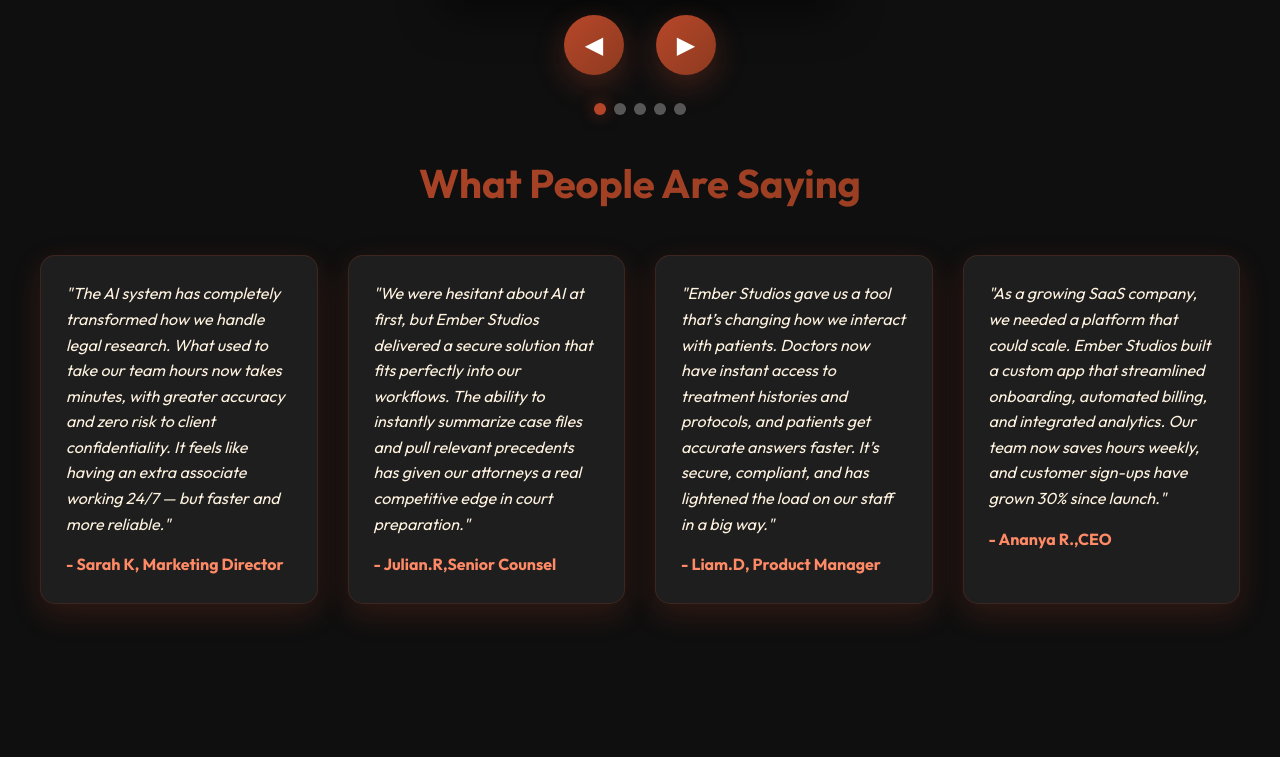
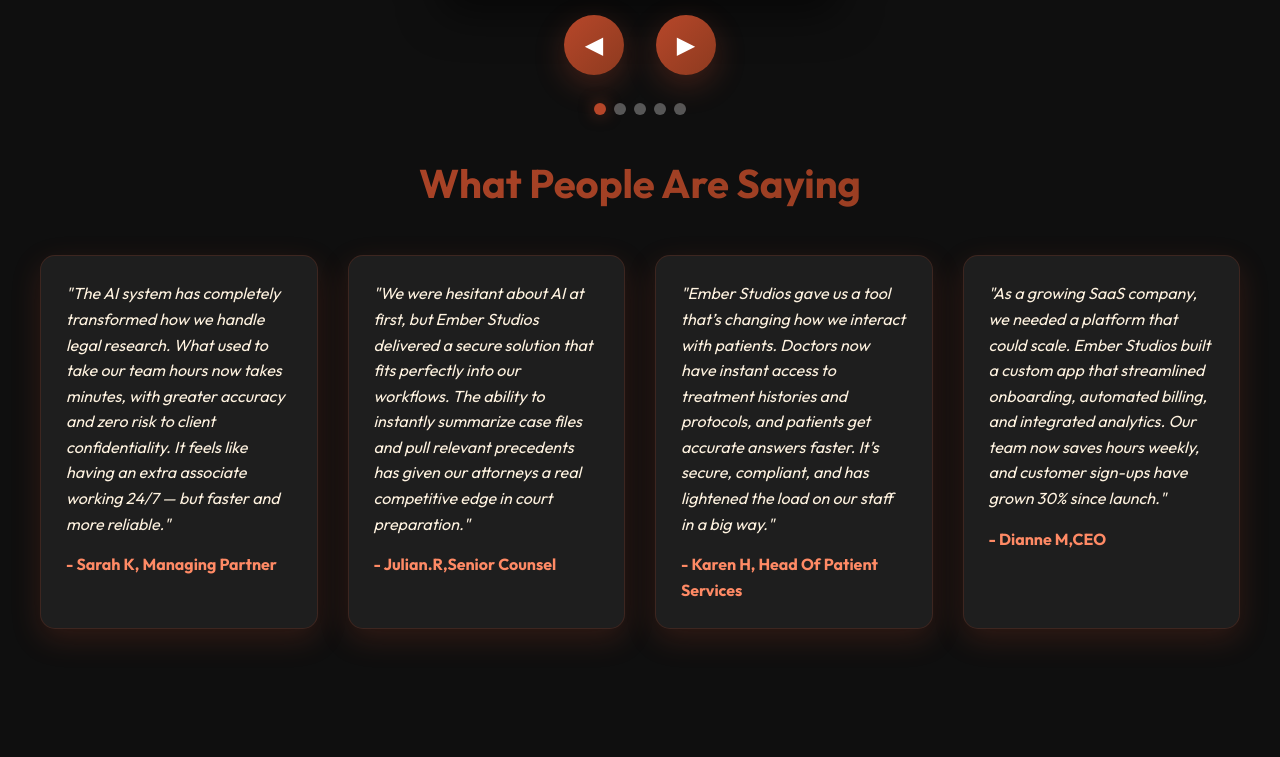
Before and after one commit to DaMike7/EmberAgencyPortfolio, a plain HTML site: page index.html in a window 1280 px wide. Shown: the part 4877-5634 px from the top of the page. Drawn offline with nearby package versions, Linux system fonts and the light colour scheme.

Commit message:
updated reviews

```diff
--- a/index.html
+++ b/index.html
@@ -1255,7 +1255,7 @@
         <!-- CTA -->
         <div style="text-align: center; margin-top: 60px;">
             <h3 style="color: #FFF3E0; font-size: 2rem; margin-bottom: 20px; font-weight: 600;">Ready to Work with the Best?</h3>
-            <p style="color: rgba(255, 243, 224, 0.8); font-size: 1.2rem; margin-bottom: 30px; max-width: 600px; margin-left: auto; margin-right: auto;">Join 50+ satisfied clients who chose Ember Studios for their digital transformation. Let's discuss your next project.</p>
+            <p style="color: rgba(255, 243, 224, 0.8); font-size: 1.2rem; margin-bottom: 30px; max-width: 600px; margin-left: auto; margin-right: auto;">Join 100+ satisfied clients who chose Ember Studios for their digital transformation. Let's discuss your next project.</p>
             <a href="#contact" style="display: inline-block; padding: 1.2rem 2.5rem; background: linear-gradient(135deg, #B7472A, #8D3A1F); color: white; text-decoration: none; border-radius: 50px; font-weight: 600; font-size: 1.1rem; transition: all 0.3s ease; box-shadow: 0 10px 30px rgba(183, 71, 42, 0.3);">Start Your Project Today</a>
         </div>
     </div>
@@ -1604,7 +1604,7 @@
         <div class="testimonial-grid" style="display:grid; grid-template-columns: repeat(auto-fit,minmax(250px,1fr)); gap: 30px; max-width:1200px; margin:0 auto;">
             <div class="testimonial-card animate-fade-up" style="background:#1E1E1E; padding:25px; border-radius:15px; box-shadow:0 10px 30px rgba(183, 71, 42, 0.2); border: 1px solid rgba(183, 71, 42, 0.2); transition: all 0.3s ease; color: #FFF3E0;">
             <p style="margin-bottom: 15px; font-style: italic; line-height: 1.6;">"The AI system has completely transformed how we handle legal research. What used to take our team hours now takes minutes, with greater accuracy and zero risk to client confidentiality. It feels like having an extra associate working 24/7 — but faster and more reliable."</p>
-            <strong style="color: #FF8A65;">- Sarah K, Marketing Director</strong>
+            <strong style="color: #FF8A65;">- Sarah K, Managing Partner</strong>
             </div>
             <div class="testimonial-card animate-fade-up" style="background:#1E1E1E; padding:25px; border-radius:15px; box-shadow:0 10px 30px rgba(183, 71, 42, 0.2); border: 1px solid rgba(183, 71, 42, 0.2); transition: all 0.3s ease; color: #FFF3E0;">
             <p style="margin-bottom: 15px; font-style: italic; line-height: 1.6;">"We were hesitant about AI at first, but Ember Studios delivered a secure solution that fits perfectly into our workflows. The ability to instantly summarize case files and pull relevant precedents has given our attorneys a real competitive edge in court preparation."</p>
@@ -1612,11 +1612,11 @@
             </div>
             <div class="testimonial-card animate-fade-up" style="background:#1E1E1E; padding:25px; border-radius:15px; box-shadow:0 10px 30px rgba(183, 71, 42, 0.2); border: 1px solid rgba(183, 71, 42, 0.2); transition: all 0.3s ease; color: #FFF3E0;">
             <p style="margin-bottom: 15px; font-style: italic; line-height: 1.6;">"Ember Studios gave us a tool that’s changing how we interact with patients. Doctors now have instant access to treatment histories and protocols, and patients get accurate answers faster. It’s secure, compliant, and has lightened the load on our staff in a big way."</p>
-            <strong style="color: #FF8A65;">- Liam.D, Product Manager</strong>
+            <strong style="color: #FF8A65;">- Karen H, Head Of Patient Services</strong>
             </div>
             <div class="testimonial-card animate-fade-up" style="background:#1E1E1E; padding:25px; border-radius:15px; box-shadow:0 10px 30px rgba(183, 71, 42, 0.2); border: 1px solid rgba(183, 71, 42, 0.2); transition: all 0.3s ease; color: #FFF3E0;">
             <p style="margin-bottom: 15px; font-style: italic; line-height: 1.6;">"As a growing SaaS company, we needed a platform that could scale. Ember Studios built a custom app that streamlined onboarding, automated billing, and integrated analytics. Our team now saves hours weekly, and customer sign-ups have grown 30% since launch."</p>
-            <strong style="color: #FF8A65;">- Ananya R.,CEO</strong>
+            <strong style="color: #FF8A65;">- Dianne M,CEO</strong>
             </div>
 
         </div>
```
